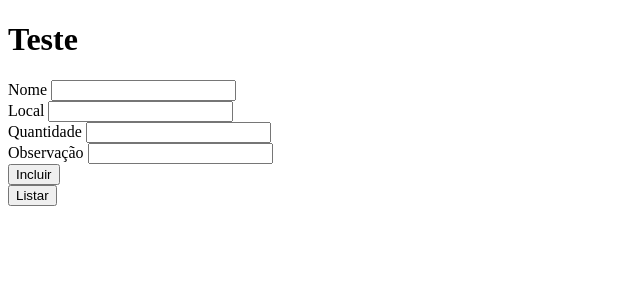
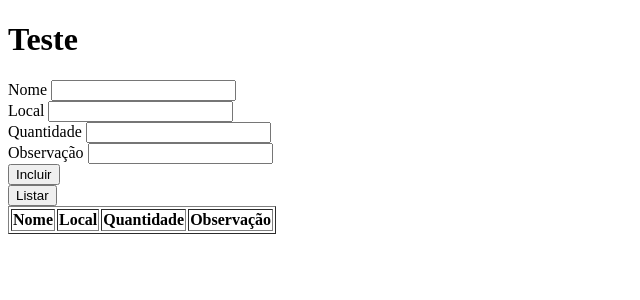
Before and after one commit to NikolasTrapp/nikolas301info, a Flask app: page / in a window 1280 px wide. Shown: the top 300 px of the page, without its empty margins (0-640 px from the left). Run offline with Flask 2, Linux system fonts and the light colour scheme; lists and menus that the app fills with data are empty.

Commit message:
arrumei a lista

```diff
--- a/templates/html/index.html
+++ b/templates/html/index.html
@@ -38,9 +38,25 @@
         </form>
 
         <div class="lista">
-            <button type="submit", class="btn btn-secundary" id="botao_listar">Listar</button>
+            <button type="submit" class="btn btn-secundary" id="botao_listar">Listar</button>
         </div>
 
+    </div>
+
+    <div class="tabela_equipamentos">
+        <table border="1" class="tabela" id="tabela_listagem">
+            <thead>
+                <tr>
+                    <th scope="col">Nome</th>
+                    <th scope="col">Local</th>
+                    <th scope="col">Quantidade</th>
+                    <th scope="col">Observação</th>
+                </tr>
+            </thead>
+            <tbody id="tabelaequipamentos">
+
+            </tbody>
+        </table>
     </div>
 
     <script src="https://code.jquery.com/jquery-3.6.0.js" integrity="sha256-H+K7U5CnXl1h5ywQfKtSj8PCmoN9aaq30gDh27Xc0jk=" crossorigin="anonymous"></script>
--- a/templates/js/main.js
+++ b/templates/js/main.js
@@ -124,7 +124,7 @@ $(function() {
             {
                 url: "http://localhost:5000/listar_equipamentos",
                 type: "GET",
-                success: return_resposta,
+                success: listar,
 
                 error: function(erro){
                     console.log(erro)
@@ -132,9 +132,19 @@ $(function() {
             }
         );
 
-        function return_resposta(resultado){
-            console.log(resultado)
-            console.log(typeof(resultado))
+        function listar(pessoas){
+            $('#tabelaequipamentos').html('')
+            console.log(typeof(pessoas))
+            for (var i in pessoas){
+                lin = '<tr>' +
+                '<td class="lihas">' + pessoas[i].nome + '</td>' +
+                '<td class="lihas">' + pessoas[i].local + '</td>' +
+                '<td class="lihas">' + pessoas[i].quantidade + '</td>' +
+                '<td class="lihas">' + pessoas[i].observacao + '</td>' +
+                '</tr>';
+
+                $('#tabelaequipamentos').append(lin);
+            }
         };
     });
 });
```
Also changed, not shown: templates/js/Untitled-1.py (added, +8 -0 lines), estoque.db.
